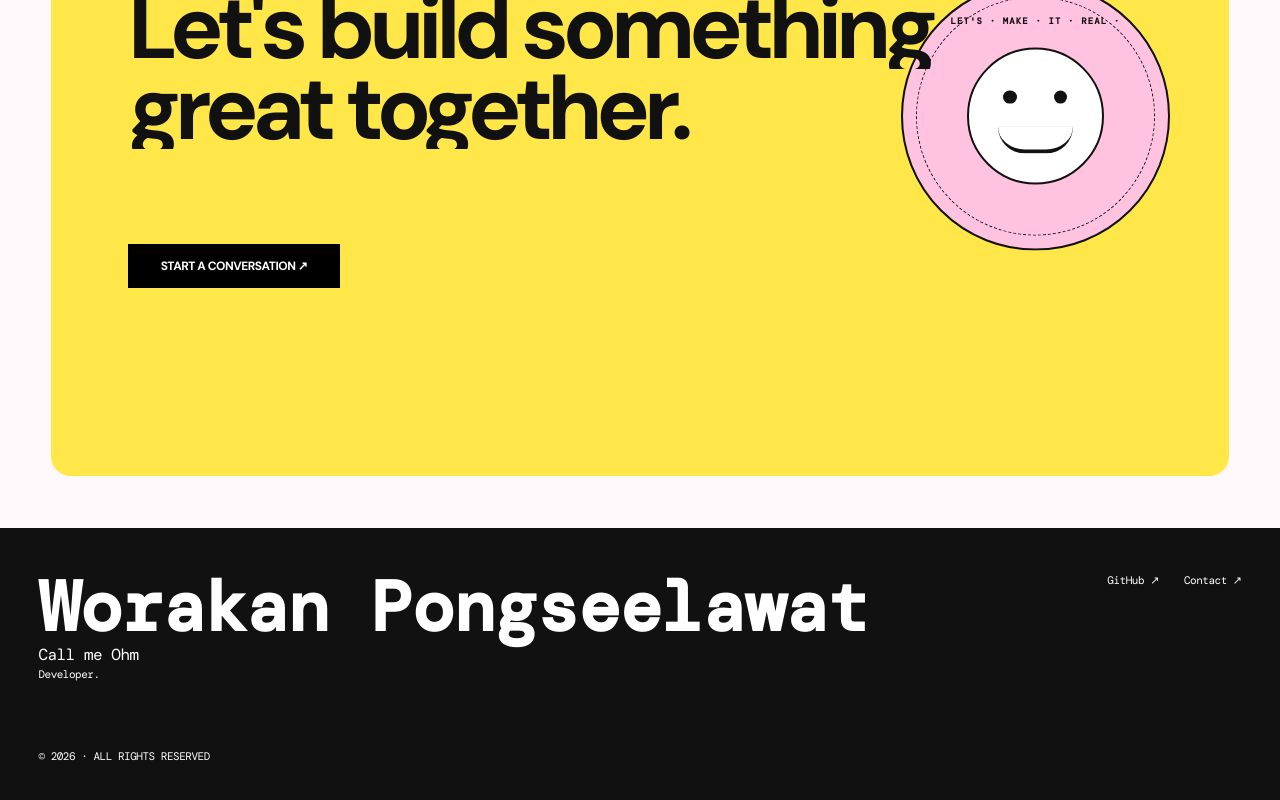
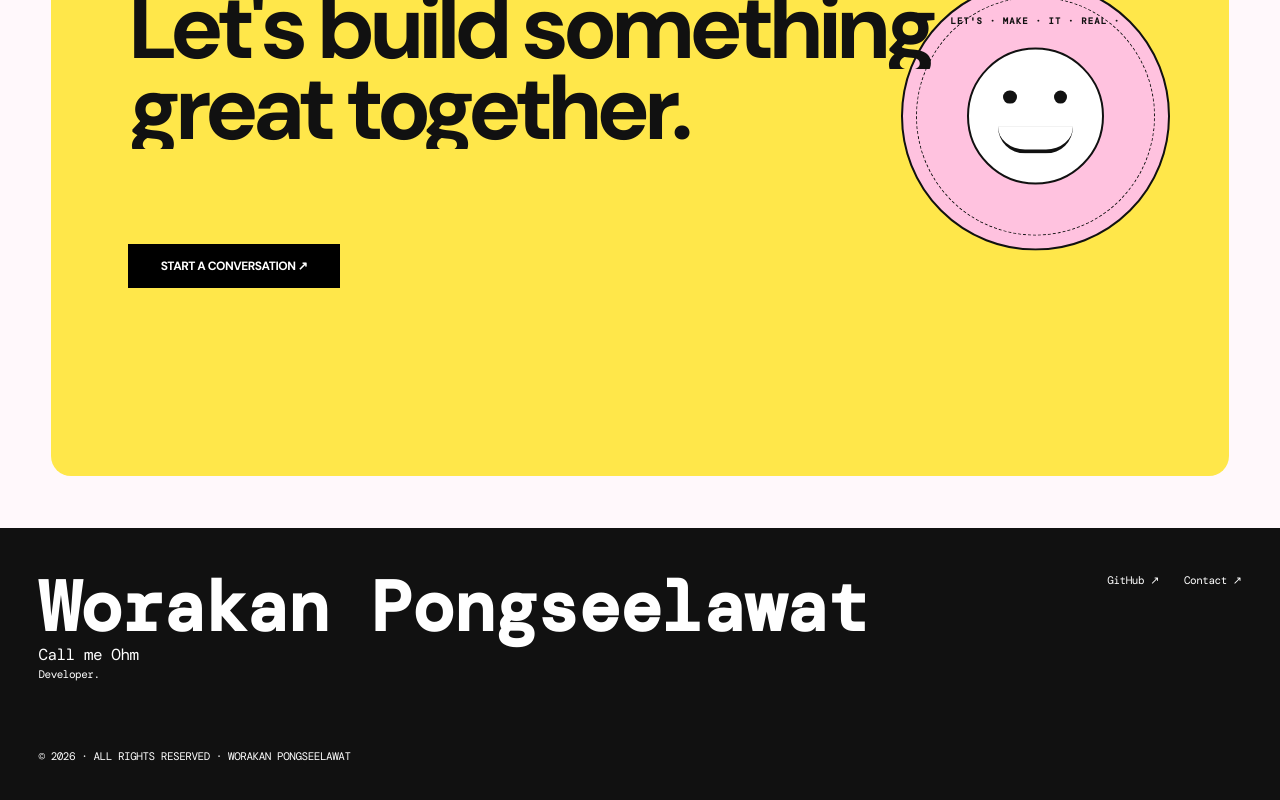
Before and after one commit to omworakarn-maker/Portfolio, a Next.js app: page / in a window 1280 px wide. Shown: the part 5728-6528 px from the top of the page. Built offline with nearby package versions, Linux system fonts and the light colour scheme.

Commit message:
copyright license adding

```diff
--- a/app/site/components/SiteShell.tsx
+++ b/app/site/components/SiteShell.tsx
@@ -26,5 +26,5 @@ export function Shell({ children, home = false }: { children: React.ReactNode, h
         {children}
         <div className={menu ? "mega-menu show" : "mega-menu"} aria-hidden={!menu}><button onClick={() => setMenu(false)}>CLOSE ×</button><nav>{nav.map(([n, h], i) => <Link href={h} key={h} onClick={() => setMenu(false)}><small>0{i + 1}</small>{n}</Link>)}</nav><p>Designer & Developer<br />Bangkok · Available worldwide</p></div>
         {panel && <div className="panel-wrap" onMouseDown={() => setPanel(null)}><aside onMouseDown={e => e.stopPropagation()}><button className="panel-close" onClick={() => setPanel(null)}>CLOSE ×</button>{panel === "resume" ? <><span className="micro">RESUME / CV</span><h2>My resume is ready.</h2><p>Download the latest version to view my education, technical skills, experience, and selected projects.</p><a href="/resume.pdf" download className="rolling-capsule resume-download"><span className="capsule-label-roll"><i>DOWNLOAD RESUME ↓</i><i>DOWNLOAD RESUME ↓</i></span></a></> : <><span className="micro">WELCOME, CURIOUS ONE</span><h2>Come on in.</h2><label>Email<input type="email" placeholder="you@example.com" /></label><label>Password<input type="password" placeholder="••••••••" /></label><button className="capsule">Log in ↗</button></>}</aside></div>}
-        {!home && <footer><div><b>Worakan Pongseelawat</b>Call me Ohm<span>Developer.</span></div><nav style={{ alignItems: 'flex-start' }}><a href="https://github.com/omworakarn-maker" target="_blank" rel="noopener noreferrer" style={{ display: 'inline-block', alignSelf: 'flex-start' }}>GitHub ↗</a><Link href="/contact#contact-form" style={{ display: 'inline-block', alignSelf: 'flex-start' }}>Contact ↗</Link></nav><small>© 2026 · ALL RIGHTS RESERVED</small></footer>}</div>
+        {!home && <footer><div><b>Worakan Pongseelawat</b>Call me Ohm<span>Developer.</span></div><nav style={{ alignItems: 'flex-start' }}><a href="https://github.com/omworakarn-maker" target="_blank" rel="noopener noreferrer" style={{ display: 'inline-block', alignSelf: 'flex-start' }}>GitHub ↗</a><Link href="/contact#contact-form" style={{ display: 'inline-block', alignSelf: 'flex-start' }}>Contact ↗</Link></nav><small>© 2026 · ALL RIGHTS RESERVED · WORAKAN PONGSEELAWAT</small></footer>}</div>
 }
```
